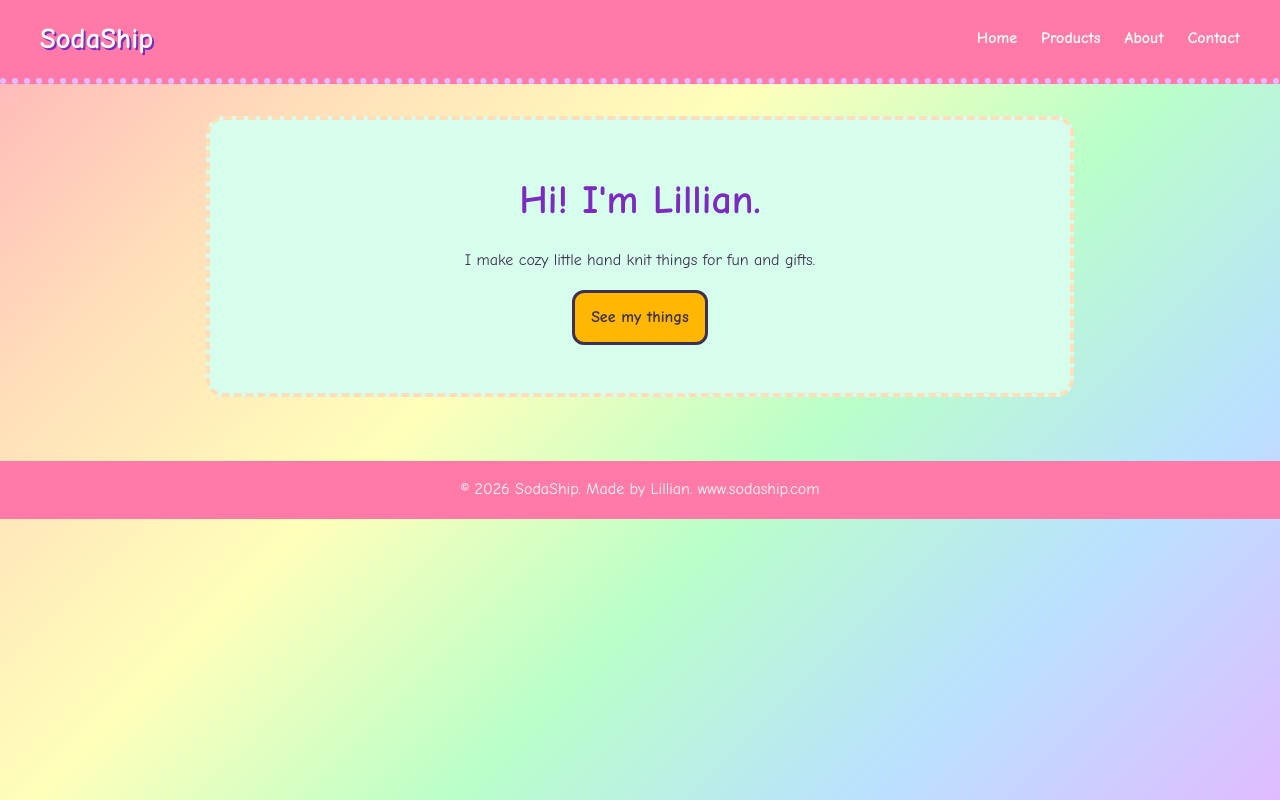
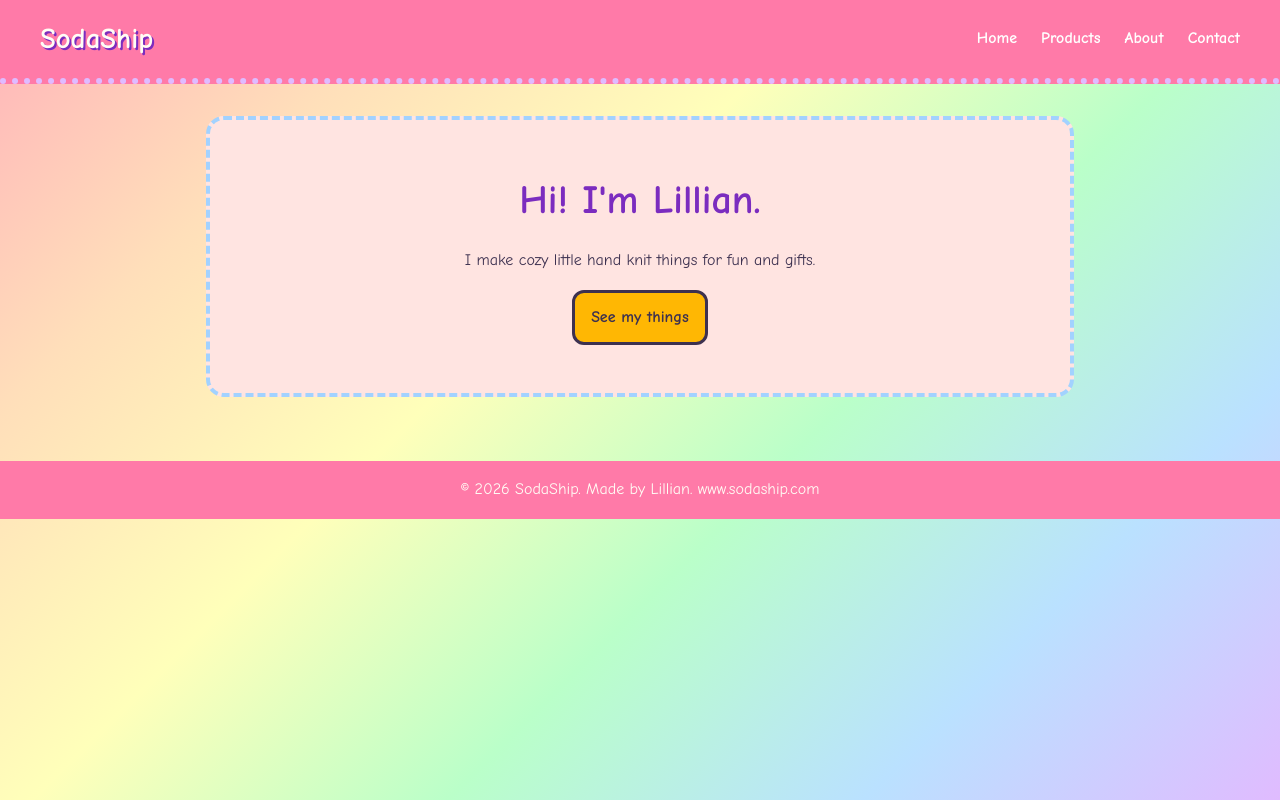
Before and after one commit to sinomaple/sodaship, a plain HTML site: page index.html in a window 1280 px wide. Drawn offline with Linux system fonts and the light colour scheme.

Commit message:
editting 4

```diff
--- a/styles.css
+++ b/styles.css
@@ -41,7 +41,7 @@ header ul {
 }
 
 header a {
-    color: #fffdf5;
+    color: #ffffff;
     text-decoration: none;
     font-weight: bold;
 }
@@ -59,8 +59,8 @@ main {
 .hero {
     text-align: center;
     padding: 3rem 1rem;
-    background: #d7fdec;
-    border: 4px dashed #ffdfba;
+    background: #ffe4e1;
+    border: 4px dashed #a2d2ff;
     border-radius: 18px;
 }
 
```
